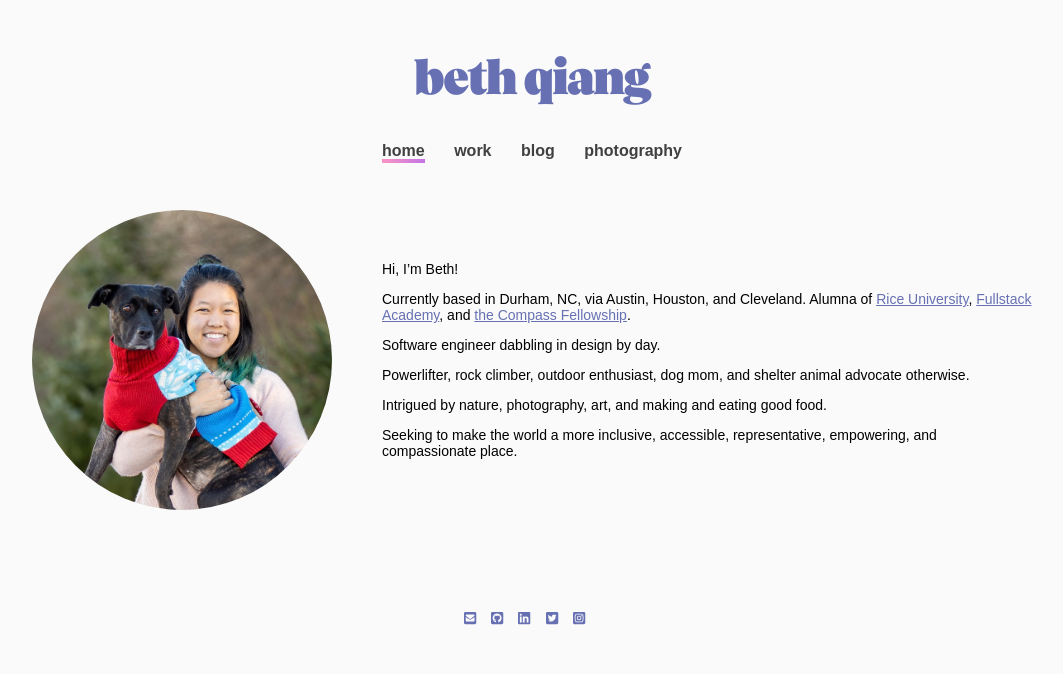
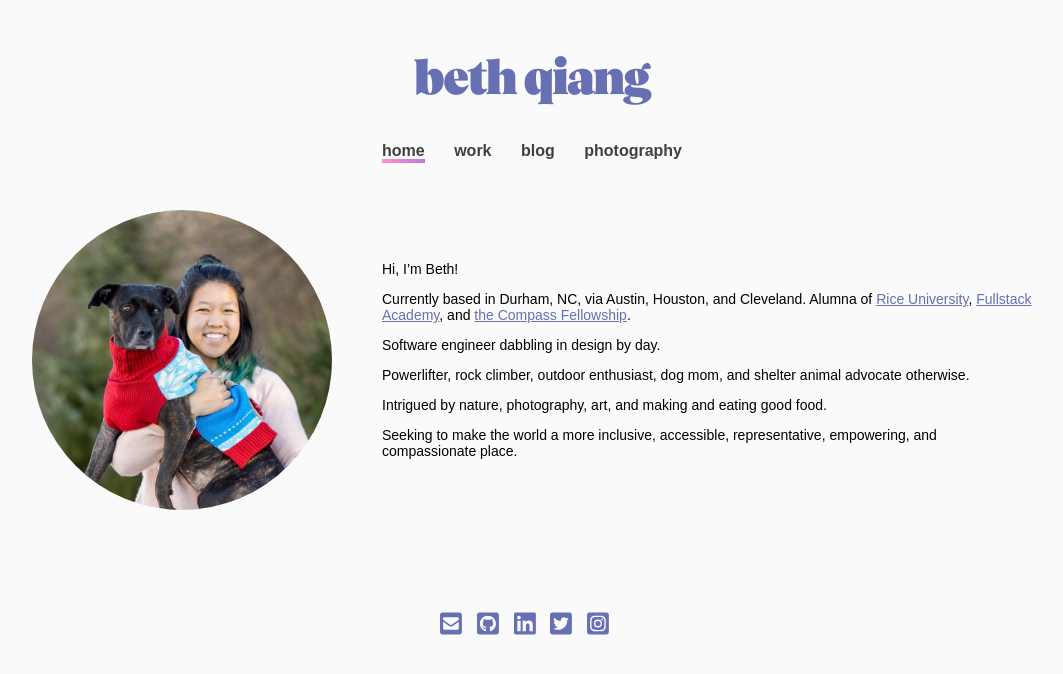
Before and after one commit to bethqiang/bethqiang.github.io, a Next.js app: page / in a window 1280 px wide. Shown: the top 674 px of the page, without its empty margins (108-1171 px from the left). Built offline with nearby package versions, Linux system fonts and the light colour scheme; a web font is replaced by a local one.

Commit message:
fix social icon size

```diff
--- a/styles/pages/home.module.scss
+++ b/styles/pages/home.module.scss
@@ -29,6 +29,9 @@
   margin-top: 50px;
   width: 100%;
   text-align: center;
+  a {
+    font-size: 25px;
+  }
   @include sm {
     margin-top: 100px;
   }
```
